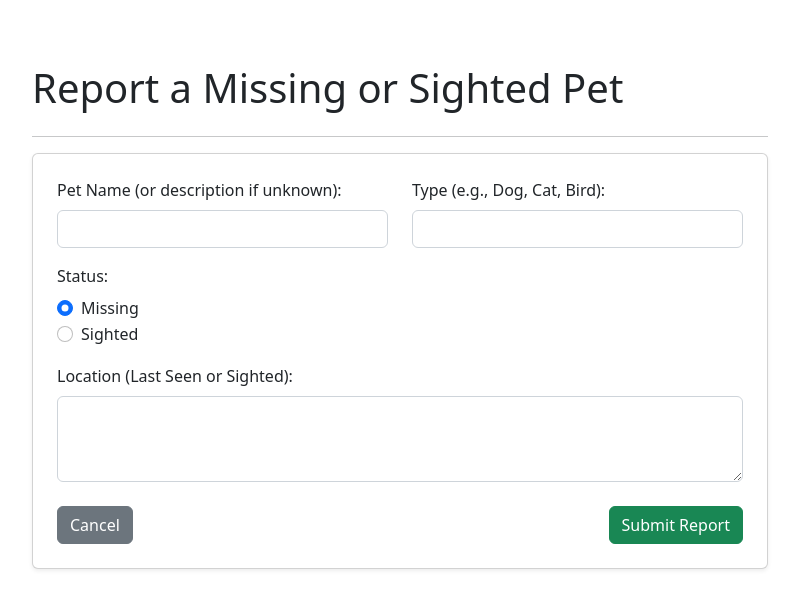
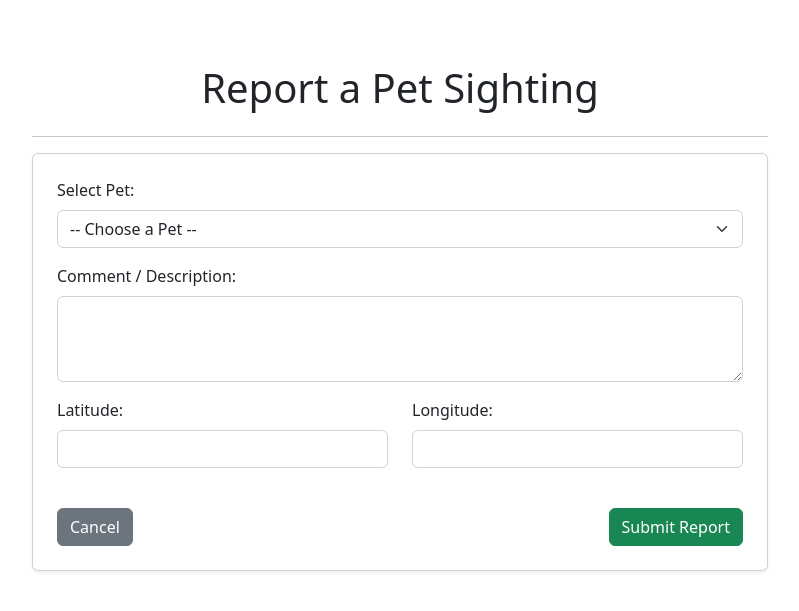
Before and after one commit to NotStarsAligned/petwatch-mvc-php-project, a PHP site: page /report.php in a window 1280 px wide. Shown: the part 56-667 px from the top of the page, without its empty margins (240-1039 px from the left). Run offline with PHP 8.4, Linux system fonts and the light colour scheme; the visitor is signed in with stand-in values (Sample User, id 1); data comes from the database, SQL or seed files in the repository; both versions use the stored data as it was after the commit.

Commit message:
stuff now reports the sightings, and not just the pets (reading is hawd)

```diff
--- a/Models/Database.php
+++ b/Models/Database.php
@@ -29,7 +29,7 @@
      */
     private function __construct() {
         try {
-            // Correct path to your SQLite database file
+
             $databaseFile = __DIR__ . '/../petwatch.sqlite';
             if (!file_exists($databaseFile)) {
                 throw new Exception("Database file not found: " . $databaseFile);
--- a/Models/PetData.php
+++ b/Models/PetData.php
@@ -1,9 +1,9 @@
 <?php
-// Models/PetData.php - The ORM Entity (Matches DB Schema)
+
 
 class PetData
 {
-    // Properties are public for PDO hydration, nullable types noted with '?'
+
     public ?int $id = null;
     public string $name;
     public string $species;
@@ -15,7 +15,7 @@
     public string $date_reported;
     public ?int $user_id = null;
 
-    // Accessor Methods (Getters) for safe, encapsulated access
+    // Accessor Methods
     public function getId(): ?int { return $this->id; }
     public function getName(): string { return $this->name; }
     public function getSpecies(): string { return $this->species; }
--- a/Models/PetModel.php
+++ b/Models/PetModel.php
@@ -14,7 +14,7 @@
     }
 
     /**
-     * Counts the total number of pets (with optional search filters)
+     * Count all pets (with optional filters)
      */
     public function countAllPets(array $filters = []): int
     {
@@ -33,7 +33,7 @@
     }
 
     /**
-     * Retrieves a list of pets, filtered and paginated
+     * Get all pets with optional filters and pagination
      */
     public function getAllPets(array $filters = [], int $limit = 10, int $offset = 0): array
     {
@@ -46,16 +46,11 @@
 
         try {
             $stmt = $db->prepare($sql);
-
-            // Bind regular parameters
             foreach ($params as $key => $value) {
                 $stmt->bindValue(":$key", $value);
             }
-
-            // Bind pagination params
             $stmt->bindValue(':limit', $limit, PDO::PARAM_INT);
             $stmt->bindValue(':offset', $offset, PDO::PARAM_INT);
-
             $stmt->execute();
 
             return $stmt->fetchAll(PDO::FETCH_CLASS, 'PetData');
@@ -66,7 +61,7 @@
     }
 
     /**
-     * Inserts a new pet report into the database
+     * Add new pet report
      */
     public function addPet(array $data): bool
     {
@@ -83,7 +78,51 @@
     }
 
     /**
-     * Builds the WHERE clause for search filters
+     * Fetch a single pet by ID
+     */
+    public function getPetById(int $id): ?PetData
+    {
+        $db = $this->getDbConnection();
+        try {
+            $stmt = $db->prepare("SELECT * FROM pets WHERE id = :id");
+            $stmt->execute(['id' => $id]);
+            $stmt->setFetchMode(PDO::FETCH_CLASS, 'PetData');
+            return $stmt->fetch() ?: null;
+        } catch (PDOException $e) {
+            error_log("Database Error (getPetById): " . $e->getMessage());
+            return null;
+        }
+    }
+
+    /**
+     * Fetch a limited number of pets for quick preview
+     */
+    public function fetchSomePets(array $filters = [], int $limit = 5): array
+    {
+        $db = $this->getDbConnection();
+        [$where, $params] = $this->buildWhereClause($filters);
+
+        $sql = "SELECT id, name, species, status, description, date_reported
+                FROM pets" . ($where ? " WHERE $where" : "") .
+            " ORDER BY date_reported DESC LIMIT :limit";
+
+        try {
+            $stmt = $db->prepare($sql);
+            foreach ($params as $key => $value) {
+                $stmt->bindValue(":$key", $value);
+            }
+            $stmt->bindValue(':limit', $limit, PDO::PARAM_INT);
+            $stmt->execute();
+
+            return $stmt->fetchAll(PDO::FETCH_CLASS, 'PetData');
+        } catch (PDOException $e) {
+            error_log("Database Error (fetchSomePets): " . $e->getMessage());
+            return [];
+        }
+    }
+
+    /**
+     * Build WHERE clause for filters
      */
     private function buildWhereClause(array $filters): array
     {
--- /dev/null
+++ b/Models/SightingModel.php
@@ -0,0 +1,118 @@
+<?php
+// Models/SightingModel.php
+require_once('Database.php');
+
+class SightingModel
+{
+    /**
+     * Returns PDO connection
+     */
+    private function getDbConnection(): PDO
+    {
+        return Database::getInstance()->getdbConnection();
+    }
+
+    /**
+     * Builds WHERE clause dynamically from search filters
+     */
+    private function buildWhereClause(array $filters): array
+    {
+        $where = [];
+        $params = [];
+
+        if (!empty($filters['name'])) {
+            $where[] = "p.name LIKE :name";
+            $params['name'] = '%' . $filters['name'] . '%';
+        }
+
+        if (!empty($filters['species'])) {
+            $where[] = "p.species LIKE :species";
+            $params['species'] = '%' . $filters['species'] . '%';
+        }
+
+        if (!empty($filters['status']) && $filters['status'] !== 'All') {
+            $mapped = match ($filters['status']) {
+                'Missing' => 'Lost',
+                'Sighted' => 'Found',
+                default => $filters['status']
+            };
+            $where[] = "p.status = :status";
+            $params['status'] = $mapped;
+        }
+
+        $whereClause = !empty($where) ? 'WHERE ' . implode(' AND ', $where) : '';
+        return [$whereClause, $params];
+    }
+
+    /**
+     * Returns total count of filtered sightings
+     */
+    public function countAllSightings(array $filters = []): int
+    {
+        $db = $this->getDbConnection();
+        [$where, $params] = $this->buildWhereClause($filters);
+
+        $sql = "
+            SELECT COUNT(s.id)
+            FROM sightings s
+            JOIN pets p ON s.pet_id = p.id
+            JOIN users u ON s.user_id = u.id
+            $where
+        ";
+
+        $stmt = $db->prepare($sql);
+        $stmt->execute($params);
+        return (int) $stmt->fetchColumn();
+    }
+
+    /**
+     * Fetches filtered sightings (with pagination)
+     */
+    public function getAllSightings(array $filters = [], int $limit = 6, int $offset = 0): array
+    {
+        $db = $this->getDbConnection();
+        [$where, $params] = $this->buildWhereClause($filters);
+
+        $sql = "
+            SELECT s.id, s.comment, s.latitude, s.longitude, s.timestamp,
+                   p.name AS pet_name, p.species, p.status,
+                   u.username
+            FROM sightings s
+            JOIN pets p ON s.pet_id = p.id
+            JOIN users u ON s.user_id = u.id
+            $where
+            ORDER BY s.timestamp DESC
+            LIMIT :limit OFFSET :offset
+        ";
+
+        $stmt = $db->prepare($sql);
+
+        foreach ($params as $key => $value) {
+            $stmt->bindValue(":$key", $value);
+        }
+        $stmt->bindValue(':limit', $limit, PDO::PARAM_INT);
+        $stmt->bindValue(':offset', $offset, PDO::PARAM_INT);
+        $stmt->execute();
+
+        return $stmt->fetchAll(PDO::FETCH_OBJ);
+    }
+
+    /**
+     * Adds a new sighting to the database
+     */
+    public function addSighting(array $data): bool
+    {
+        $db = $this->getDbConnection();
+        $sql = "INSERT INTO sightings (pet_id, user_id, comment, latitude, longitude, timestamp)
+                VALUES (:pet_id, :user_id, :comment, :latitude, :longitude, :timestamp)";
+
+        try {
+            $stmt = $db->prepare($sql);
+            return $stmt->execute($data);
+        } catch (PDOException $e) {
+            error_log("Database Error (addSighting): " . $e->getMessage());
+            return false;
+        }
+    }
+
+}
--- a/Views/report.phtml
+++ b/Views/report.phtml
@@ -3,48 +3,50 @@
 <div class="container mt-5">
     <div class="row justify-content-center">
         <div class="col-md-8">
-                <h1 class="mb-4">Report a Missing or Sighted Pet</h1>
+            <h1 class="mb-4 text-center">Report a Pet Sighting</h1>
             <hr>
 
-                <?php if (isset($view->errorMessage)): ?>
-                    <div class="alert alert-danger"><?php echo $view->errorMessage; ?></div>
+            <?php if ($view->errorMessage): ?>
+                <div class="alert alert-danger"><?= htmlspecialchars($view->errorMessage) ?></div>
             <?php endif; ?>
 
-                <?php if (isset($view->successMessage)): ?>
-                    <div class="alert alert-success"><?php echo $view->successMessage; ?></div>
-                    <p><a href="index.php" class="btn btn-outline-primary">Return to Listings</a></p>
+            <?php if ($view->successMessage): ?>
+                <div class="alert alert-success"><?= htmlspecialchars($view->successMessage) ?></div>
+                <div class="text-center mt-3">
+                    <a href="index.php" class="btn btn-outline-primary">Return to Sightings</a>
+                </div>
             <?php else: ?>
 
                 <form method="post" action="report.php" class="card p-4 shadow-sm">
+                    <div class="mb-3">
+                        <label for="pet_id" class="form-label">Select Pet:</label>
+                        <select name="pet_id" id="pet_id" class="form-select" required>
+                            <option value="">-- Choose a Pet --</option>
+                            <?php foreach ($allPets as $pet): ?>
+                                <option value="<?= htmlspecialchars($pet->getId()) ?>">
+                                    <?= htmlspecialchars($pet->getName()) ?> (<?= htmlspecialchars($pet->getSpecies()) ?>)
+                                </option>
+                            <?php endforeach; ?>
+                        </select>
+                    </div>
+
+                    <div class="mb-3">
+                        <label for="comment" class="form-label">Comment / Description:</label>
+                        <textarea name="comment" id="comment" rows="3" class="form-control" required></textarea>
+                    </div>
+
                     <div class="row mb-3">
                         <div class="col-md-6">
-                                <label for="name" class="form-label">Pet Name (or description if unknown):</label>
-                                <input type="text" name="name" id="name" class="form-control" required>
+                            <label for="latitude" class="form-label">Latitude:</label>
+                            <input type="text" name="latitude" id="latitude" class="form-control" required>
                         </div>
                         <div class="col-md-6">
-                                <label for="type" class="form-label">Type (e.g., Dog, Cat, Bird):</label>
-                                <input type="text" name="type" id="type" class="form-control" required>
+                            <label for="longitude" class="form-label">Longitude:</label>
+                            <input type="text" name="longitude" id="longitude" class="form-control" required>
                         </div>
                     </div>
 
-                        <div class="mb-3">
-                            <label class="form-label">Status:</label>
-                            <div class="form-check">
-                                <input class="form-check-input" type="radio" name="status" id="missing" value="Missing" checked>
-                                <label class="form-check-label" for="missing">Missing</label>
-                            </div>
-                            <div class="form-check">
-                                <input class="form-check-input" type="radio" name="status" id="sighted" value="Sighted">
-                                <label class="form-check-label" for="sighted">Sighted</label>
-                            </div>
-                        </div>
-
-                        <div class="mb-4">
-                            <label for="location" class="form-label">Location (Last Seen or Sighted):</label>
-                            <textarea name="location" id="location" class="form-control" rows="3" required></textarea>
-                        </div>
-
-                        <div class="d-flex justify-content-between">
+                    <div class="d-flex justify-content-between mt-4">
                         <a href="index.php" class="btn btn-secondary">Cancel</a>
                         <button type="submit" name="report_submit" class="btn btn-success">Submit Report</button>
                     </div>
--- a/login.php
+++ b/login.php
@@ -31,7 +31,7 @@
     $user = isset($_POST['username']) ? htmlspecialchars(trim($_POST['username'])) : '';
     $pass = isset($_POST['password']) ? $_POST['password'] : '';
 
-    // --- Real login logic using the database ---
+    // Login logic this time, but it uses the database!!! waow
     $userId = $userModel->verifyCredentials($user, $pass);
 
     if ($userId) {
--- a/report.php
+++ b/report.php
@@ -1,20 +1,22 @@
 <?php
-// Controller: report.php - Handles pet submission logic.
+// Controller: report.php - Handles sighting submissions
 session_start();
 
+require_once('Models/SightingModel.php');
+require_once('Models/UserModel.php');
 require_once('Models/PetModel.php');
-require_once('Models/UserModel.php');
 
-// 1. SETUP AND INITIALIZATION
+// --- INITIAL SETUP ---
 $view = new stdClass();
-$view->pageTitle = 'Report a Pet';
+$view->pageTitle = 'Report a Sighting';
+$view->errorMessage = null;
 $view->successMessage = null;
-$view->errorMessage = null;
 
+$userModel = new UserModel();
 $petModel = new PetModel();
-$userModel = new UserModel();
+$sightingModel = new SightingModel();
 
-// SECURITY CHECK: Redirect if not logged in
+// --- SECURITY CHECK (must be logged in to report) ---
 if (!isset($_SESSION['user_id']) || !$userModel->getUsernameById((int)$_SESSION['user_id'])) {
     header('Location: login.php');
     exit;
@@ -22,49 +24,46 @@
 
 $currentUserId = (int)$_SESSION['user_id'];
 
-// Check for a success message set in the session (PRG pattern cleanup)
+// --- FETCH PETS FOR DROPDOWN ---
+$allPets = $petModel->getAllPets([], 100, 0); // simple limit for selection
+
+// --- HANDLE FORM SUBMISSION ---
+if (isset($_POST['report_submit'])) {
+
+    $petId = (int)($_POST['pet_id'] ?? 0);
+    $comment = htmlspecialchars(trim($_POST['comment'] ?? ''));
+    $latitude = trim($_POST['latitude'] ?? '');
+    $longitude = trim($_POST['longitude'] ?? '');
+
+    // Validate input
+    if (empty($petId) || empty($comment) || empty($latitude) || empty($longitude)) {
+        $view->errorMessage = "Error: All fields are required (pet, comment, and coordinates).";
+    } else {
+        // Insert sighting into DB
+        $success = $sightingModel->addSighting([
+            'pet_id' => $petId,
+            'user_id' => $currentUserId,
+            'comment' => $comment,
+            'latitude' => $latitude,
+            'longitude' => $longitude,
+            'timestamp' => date('Y-m-d H:i:s')
+        ]);
+
+        if ($success) {
+            $_SESSION['report_message'] = "Sighting report successfully submitted!";
+            header('Location: report.php');
+            exit;
+        } else {
+            $view->errorMessage = "Database error: Failed to save sighting report.";
+        }
+    }
+}
+
+// --- SUCCESS MESSAGE (POST-REDIRECT) ---
 if (isset($_SESSION['report_message'])) {
     $view->successMessage = $_SESSION['report_message'];
     unset($_SESSION['report_message']);
 }
 
-// 2. INPUT HANDLING (Handle Report Submission via 'report_submit')
-if (isset($_POST['report_submit'])) {
-
-    // Map form status (Missing/Sighted) to DB status (Lost/Found)
-    $statusMap = [
-        'Missing' => 'Lost',
-        'Sighted' => 'Found'
-    ];
-
-    // Prepare data structure, mapping form inputs to DB schema
-    $data = [
-        'name' => htmlspecialchars(trim($_POST['name'] ?? '')),
-        'species' => htmlspecialchars(trim($_POST['type'] ?? '')), // 'type' -> 'species'
-        'breed' => null,
-        'color' => null,
-        'photo_url' => null,
-        'status' => $statusMap[($_POST['status'] ?? '')] ?? 'Unknown',
-        'description' => htmlspecialchars(trim($_POST['location'] ?? null)), // 'location' -> 'description'
-        'date_reported' => date('Y-m-d H:i:s'),
-        'user_id' => $currentUserId
-    ];
-
-    if (empty($data['name']) || empty($data['species']) || empty($_POST['status'])) {
-        $view->errorMessage = "Error: Pet Name, Type, and Status are required.";
-    } else {
-        $success = $petModel->addPet($data);
-
-        if ($success) {
-            // Success: Set message and redirect to prevent form resubmission
-            $_SESSION['report_message'] = "Pet report successfully submitted!";
-            header('Location: report.php');
-            exit;
-        } else {
-            $view->errorMessage = "Error: Failed to save the pet report to the database.";
-        }
-    }
-}
-
-// 3. VIEW RENDERING
+// --- RENDER VIEW ---
 require_once('Views/report.phtml');
```
Also changed, not shown: Views/index.phtml (+35 -31 lines), index.php (+18 -45 lines), petwatch.sqlite. Lines whose indentation alone changed are shown as unchanged.
